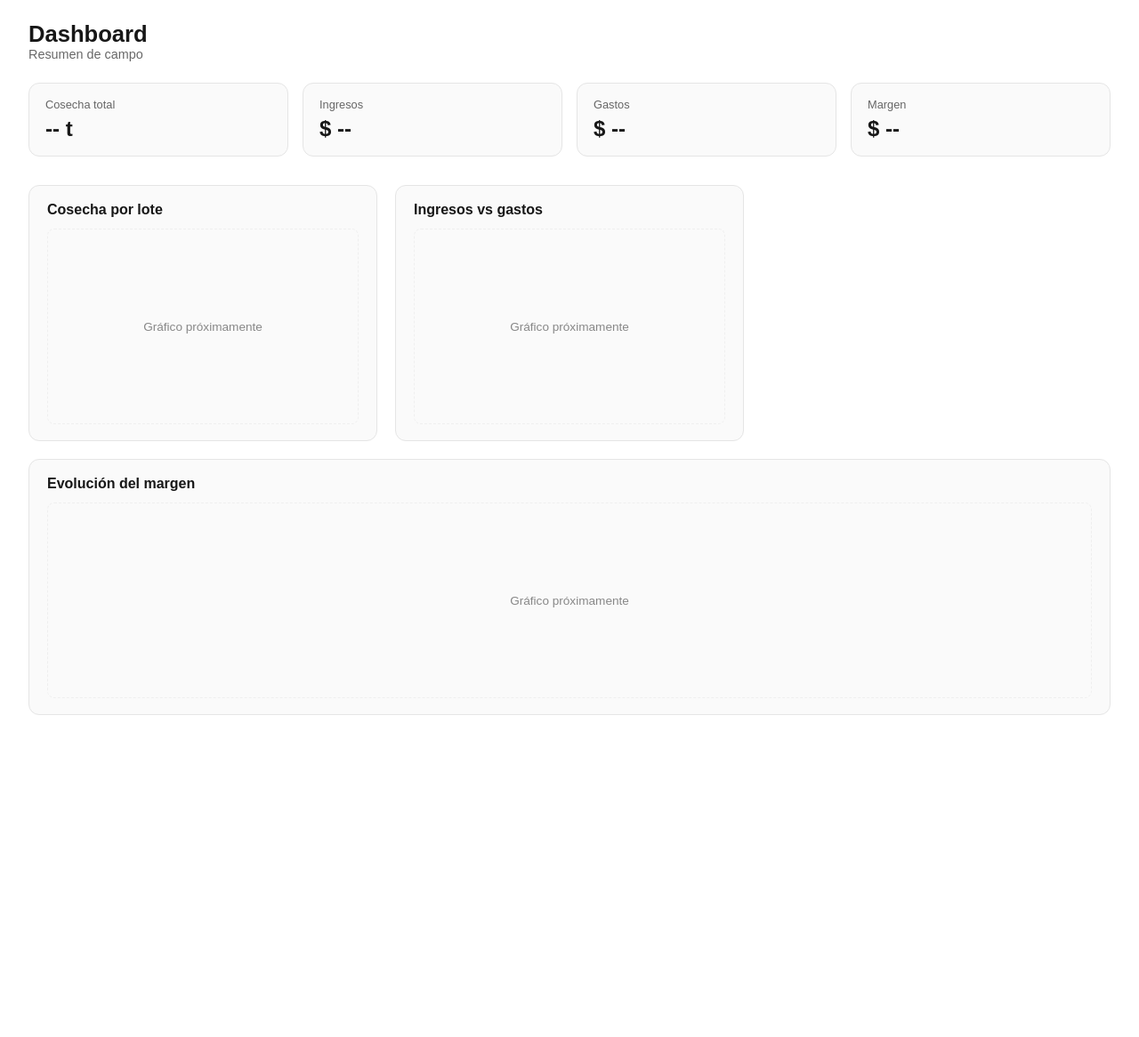
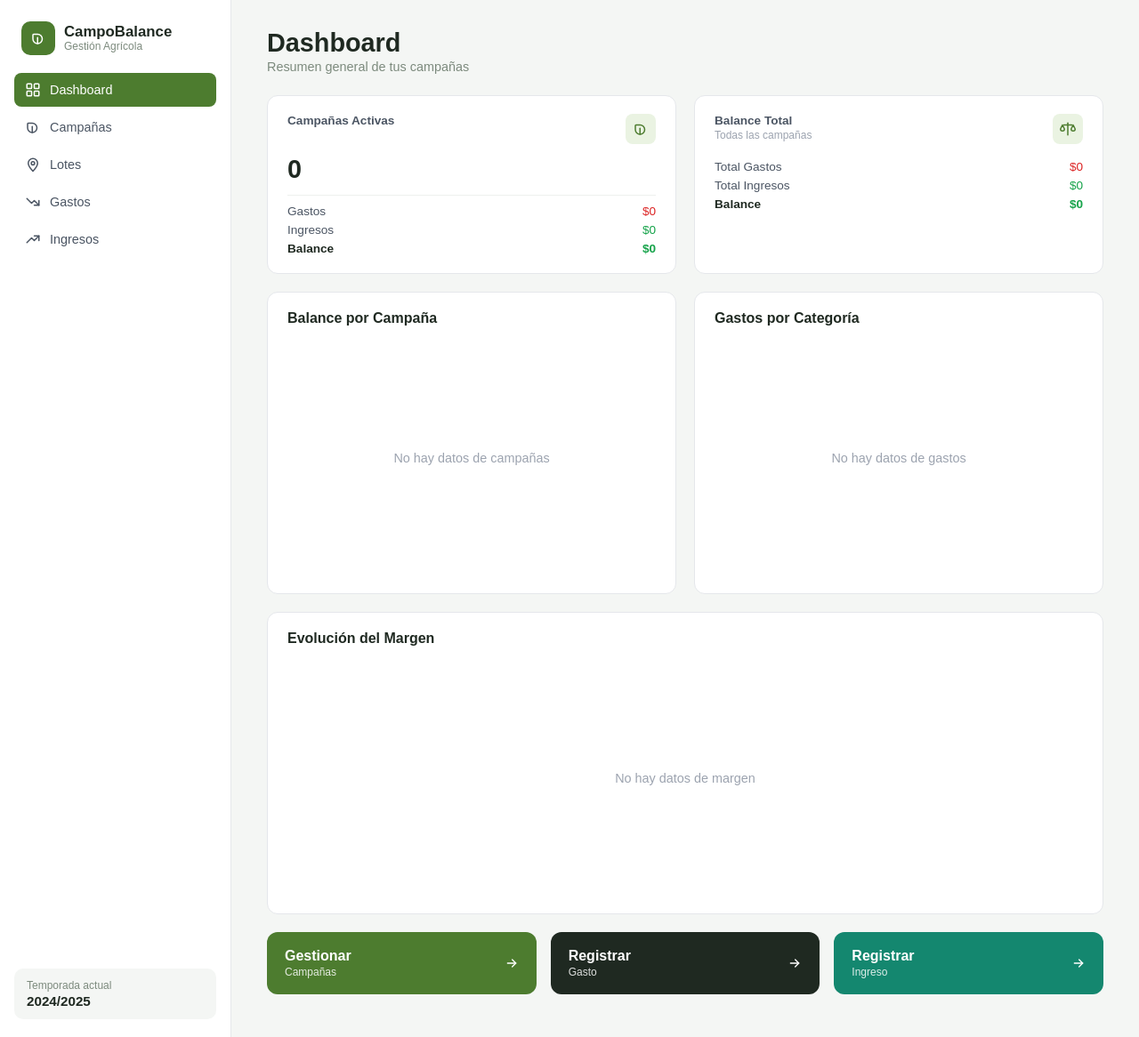
Before and after one commit to JuanDelPozo412/agroapp, a Next.js app in the folder frontend/: page /dashboard in a window 1280 px wide. Shown: the whole page at 89% size. Before the commit the page ends 852 px from the top, so only its background shows below. Built offline with nearby package versions, Linux system fonts and the light colour scheme.

Commit message:
Update Dashboard

```diff
--- /dev/null
+++ b/frontend/src/app/dashboard/layout.js
@@ -0,0 +1,106 @@
+import styles from "./layout.module.css";
+
+const navItems = [
+  { label: "Dashboard", active: true, icon: "grid" },
+  { label: "Campañas", icon: "leaf" },
+  { label: "Lotes", icon: "pin" },
+  { label: "Gastos", icon: "down" },
+  { label: "Ingresos", icon: "up" },
+];
+
+function NavIcon({ name }) {
+  const props = {
+    width: 18,
+    height: 18,
+    viewBox: "0 0 24 24",
+    fill: "none",
+    stroke: "currentColor",
+    strokeWidth: 2,
+    strokeLinecap: "round",
+    strokeLinejoin: "round",
+  };
+
+  switch (name) {
+    case "grid":
+      return (
+        <svg {...props}>
+          <rect x="3" y="3" width="7" height="7" rx="1" />
+          <rect x="14" y="3" width="7" height="7" rx="1" />
+          <rect x="3" y="14" width="7" height="7" rx="1" />
+          <rect x="14" y="14" width="7" height="7" rx="1" />
+        </svg>
+      );
+    case "leaf":
+      return (
+        <svg {...props}>
+          <path d="M11 20A7 7 0 0 1 4 13V7a1 1 0 0 1 1-1h6a7 7 0 0 1 7 7 7 7 0 0 1-7 7Z" />
+          <path d="M11 20v-9" />
+        </svg>
+      );
+    case "pin":
+      return (
+        <svg {...props}>
+          <path d="M12 22s7-7.5 7-12a7 7 0 0 0-14 0c0 4.5 7 12 7 12Z" />
+          <circle cx="12" cy="10" r="2.5" />
+        </svg>
+      );
+    case "down":
+      return (
+        <svg {...props}>
+          <polyline points="3 7 10 14 14 10 21 17" />
+          <polyline points="21 10 21 17 14 17" />
+        </svg>
+      );
+    case "up":
+      return (
+        <svg {...props}>
+          <polyline points="3 17 10 10 14 14 21 7" />
+          <polyline points="14 7 21 7 21 14" />
+        </svg>
+      );
+    default:
+      return null;
+  }
+}
+
+export default function DashboardLayout({ children }) {
+  return (
+    <div className={styles.shell}>
+      <aside className={styles.sidebar}>
+        <div className={styles.brand}>
+          <div className={styles.brandIcon}>
+            <NavIcon name="leaf" />
+          </div>
+          <div>
+            <div className={styles.brandName}>CampoBalance</div>
+            <div className={styles.brandSub}>Gestión Agrícola</div>
+          </div>
+        </div>
+
+        <nav className={styles.nav}>
+          {navItems.map((item) => (
+            <a
+              key={item.label}
+              href="#"
+              className={`${styles.navItem} ${
+                item.active ? styles.navItemActive : ""
+              }`}
+            >
+              <span className={styles.navIcon}>
+                <NavIcon name={item.icon} />
+              </span>
+              {item.label}
+            </a>
+          ))}
+        </nav>
+
+        <div className={styles.seasonBox}>
+          <div className={styles.seasonLabel}>Temporada actual</div>
+          <div className={styles.seasonValue}>2024/2025</div>
+        </div>
+      </aside>
+
+      <main className={styles.main}>{children}</main>
+    </div>
+  );
+}
--- /dev/null
+++ b/frontend/src/app/dashboard/layout.module.css
@@ -0,0 +1,106 @@
+.shell {
+  display: flex;
+  min-height: 100vh;
+  background: #f4f6f4;
+}
+
+.sidebar {
+  width: 260px;
+  flex-shrink: 0;
+  background: #ffffff;
+  border-right: 1px solid #e5e7eb;
+  display: flex;
+  flex-direction: column;
+  padding: 20px 16px;
+}
+
+.brand {
+  display: flex;
+  align-items: center;
+  gap: 10px;
+  padding: 4px 8px 20px;
+}
+
+.brandIcon {
+  width: 38px;
+  height: 38px;
+  border-radius: 10px;
+  background: #4d7c2f;
+  display: flex;
+  align-items: center;
+  justify-content: center;
+  color: #fff;
+  flex-shrink: 0;
+}
+
+.brandName {
+  font-size: 1.05rem;
+  font-weight: 700;
+  color: #1f2921;
+  line-height: 1.1;
+}
+
+.brandSub {
+  font-size: 0.75rem;
+  color: #7c8a7d;
+}
+
+.nav {
+  display: flex;
+  flex-direction: column;
+  gap: 4px;
+  flex: 1;
+}
+
+.navItem {
+  display: flex;
+  align-items: center;
+  gap: 10px;
+  padding: 10px 12px;
+  border-radius: 8px;
+  font-size: 0.9rem;
+  color: #4b5563;
+  font-weight: 500;
+}
+
+.navItem:hover {
+  background: #f0f2ef;
+}
+
+.navItemActive {
+  background: #4d7c2f;
+  color: #ffffff;
+}
+
+.navIcon {
+  width: 18px;
+  height: 18px;
+  flex-shrink: 0;
+  display: flex;
+  align-items: center;
+  justify-content: center;
+}
+
+.seasonBox {
+  margin-top: auto;
+  background: #f4f6f4;
+  border-radius: 10px;
+  padding: 12px 14px;
+}
+
+.seasonLabel {
+  font-size: 0.75rem;
+  color: #7c8a7d;
+  margin-bottom: 2px;
+}
+
+.seasonValue {
+  font-size: 0.95rem;
+  font-weight: 600;
+  color: #1f2921;
+}
+
+.main {
+  flex: 1;
+  min-width: 0;
+}
--- a/frontend/src/app/dashboard/page.js
+++ b/frontend/src/app/dashboard/page.js
@@ -1,49 +1,133 @@
 import styles from "./page.module.css";
 
-const stats = [
-  { label: "Cosecha total", value: "-- t" },
-  { label: "Ingresos", value: "$ --" },
-  { label: "Gastos", value: "$ --" },
-  { label: "Margen", value: "$ --" },
-];
+function LeafIcon() {
+  return (
+    <svg width="18" height="18" viewBox="0 0 24 24" fill="none" stroke="currentColor" strokeWidth="2" strokeLinecap="round" strokeLinejoin="round">
+      <path d="M11 20A7 7 0 0 1 4 13V7a1 1 0 0 1 1-1h6a7 7 0 0 1 7 7 7 7 0 0 1-7 7Z" />
+      <path d="M11 20v-9" />
+    </svg>
+  );
+}
 
-const charts = [
-  { title: "Cosecha por lote" },
-  { title: "Ingresos vs gastos" },
-  { title: "Evolución del margen", wide: true },
-];
+function ScaleIcon() {
+  return (
+    <svg width="18" height="18" viewBox="0 0 24 24" fill="none" stroke="currentColor" strokeWidth="2" strokeLinecap="round" strokeLinejoin="round">
+      <path d="M12 3v18" />
+      <path d="M6 6h12" />
+      <path d="M4 6l-3 6a3 3 0 0 0 6 0Z" />
+      <path d="M20 6l-3 6a3 3 0 0 0 6 0Z" />
+    </svg>
+  );
+}
+
+function ArrowIcon() {
+  return (
+    <svg width="16" height="16" viewBox="0 0 24 24" fill="none" stroke="currentColor" strokeWidth="2" strokeLinecap="round" strokeLinejoin="round">
+      <path d="M5 12h14" />
+      <path d="M13 6l6 6-6 6" />
+    </svg>
+  );
+}
 
 export default function Dashboard() {
   return (
     <div className={styles.page}>
       <header className={styles.header}>
-        <div>
-          <h1 className={styles.title}>Dashboard</h1>
-          <p className={styles.subtitle}>Resumen de campo</p>
-        </div>
+        <h1 className={styles.title}>Dashboard</h1>
+        <p className={styles.subtitle}>Resumen general de tus campañas</p>
       </header>
 
-      <section className={styles.statsGrid}>
-        {stats.map((stat) => (
-          <div key={stat.label} className={styles.statCard}>
-            <div className={styles.statLabel}>{stat.label}</div>
-            <div className={styles.statValue}>{stat.value}</div>
+      <section className={styles.summaryGrid}>
+        <div className={styles.summaryCard}>
+          <div className={styles.summaryTop}>
+            <div>
+              <div className={styles.summaryLabel}>Campañas Activas</div>
+            </div>
+            <div className={styles.summaryIcon}>
+              <LeafIcon />
+            </div>
           </div>
-        ))}
+          <div className={styles.summaryValue}>0</div>
+          <div className={styles.summaryRows}>
+            <div className={styles.summaryRow}>
+              <span>Gastos</span>
+              <span className={styles.neg}>$0</span>
+            </div>
+            <div className={styles.summaryRow}>
+              <span>Ingresos</span>
+              <span className={styles.pos}>$0</span>
+            </div>
+            <div className={`${styles.summaryRow} ${styles.total}`}>
+              <span>Balance</span>
+              <span className={styles.pos}>$0</span>
+            </div>
+          </div>
+        </div>
+
+        <div className={styles.summaryCard}>
+          <div className={styles.summaryTop}>
+            <div>
+              <div className={styles.summaryLabel}>Balance Total</div>
+              <div className={styles.summarySub}>Todas las campañas</div>
+            </div>
+            <div className={styles.summaryIcon}>
+              <ScaleIcon />
+            </div>
+          </div>
+          <div className={styles.summaryRows} style={{ borderTop: "none", marginTop: 8 }}>
+            <div className={styles.summaryRow}>
+              <span>Total Gastos</span>
+              <span className={styles.neg}>$0</span>
+            </div>
+            <div className={styles.summaryRow}>
+              <span>Total Ingresos</span>
+              <span className={styles.pos}>$0</span>
+            </div>
+            <div className={`${styles.summaryRow} ${styles.total}`}>
+              <span>Balance</span>
+              <span className={styles.pos}>$0</span>
+            </div>
+          </div>
+        </div>
       </section>
 
       <section className={styles.chartsGrid}>
-        {charts.map((chart) => (
-          <div
-            key={chart.title}
-            className={`${styles.chartCard} ${chart.wide ? styles.wide : ""}`}
-          >
-            <div className={styles.chartHeader}>
-              <h2 className={styles.chartTitle}>{chart.title}</h2>
-            </div>
-            <div className={styles.chartPlaceholder}>Gráfico próximamente</div>
+        <div className={styles.chartCard}>
+          <h2 className={styles.chartTitle}>Balance por Campaña</h2>
+          <div className={styles.chartPlaceholder}>No hay datos de campañas</div>
+        </div>
+        <div className={styles.chartCard}>
+          <h2 className={styles.chartTitle}>Gastos por Categoría</h2>
+          <div className={styles.chartPlaceholder}>No hay datos de gastos</div>
+        </div>
+        <div className={`${styles.chartCard} ${styles.chartWide}`}>
+          <h2 className={styles.chartTitle}>Evolución del Margen</h2>
+          <div className={styles.chartPlaceholder}>No hay datos de margen</div>
+        </div>
+      </section>
+
+      <section className={styles.actionsGrid}>
+        <a href="#" className={`${styles.actionButton} ${styles.actionGreen}`}>
+          <div className={styles.actionLabel}>
+            <span>Gestionar</span>
+            <small>Campañas</small>
           </div>
-        ))}
+          <ArrowIcon />
+        </a>
+        <a href="#" className={`${styles.actionButton} ${styles.actionDark}`}>
+          <div className={styles.actionLabel}>
+            <span>Registrar</span>
+            <small>Gasto</small>
+          </div>
+          <ArrowIcon />
+        </a>
+        <a href="#" className={`${styles.actionButton} ${styles.actionTeal}`}>
+          <div className={styles.actionLabel}>
+            <span>Registrar</span>
+            <small>Ingreso</small>
+          </div>
+          <ArrowIcon />
+        </a>
       </section>
     </div>
   );
--- a/frontend/src/app/dashboard/page.module.css
+++ b/frontend/src/app/dashboard/page.module.css
@@ -1,93 +1,175 @@
 .page {
-  min-height: 100%;
-  padding: 24px 32px 48px;
+  padding: 32px 40px 48px;
 }
 
 .header {
-  display: flex;
-  align-items: baseline;
-  justify-content: space-between;
-  flex-wrap: wrap;
-  gap: 8px;
   margin-bottom: 24px;
 }
 
 .title {
-  font-size: 1.6rem;
+  font-size: 1.8rem;
   font-weight: 700;
+  color: #1f2921;
 }
 
 .subtitle {
   font-size: 0.9rem;
-  opacity: 0.65;
+  color: #7c8a7d;
+  margin-top: 2px;
 }
 
-.statsGrid {
+.summaryGrid {
   display: grid;
-  grid-template-columns: repeat(auto-fit, minmax(180px, 1fr));
-  gap: 16px;
-  margin-bottom: 32px;
+  grid-template-columns: repeat(auto-fit, minmax(320px, 1fr));
+  gap: 20px;
+  margin-bottom: 20px;
 }
 
-.statCard {
-  border: 1px solid var(--card-border);
+.summaryCard {
+  background: #ffffff;
+  border: 1px solid #e5e7eb;
   border-radius: 12px;
-  padding: 16px 18px;
-  background: var(--card-bg);
+  padding: 20px 22px;
 }
 
-.statLabel {
-  font-size: 0.8rem;
-  opacity: 0.65;
-  margin-bottom: 6px;
+.summaryTop {
+  display: flex;
+  align-items: flex-start;
+  justify-content: space-between;
 }
 
-.statValue {
-  font-size: 1.5rem;
+.summaryLabel {
+  font-size: 0.85rem;
+  color: #4b5563;
+  font-weight: 600;
+}
+
+.summarySub {
+  font-size: 0.75rem;
+  color: #9ca3af;
+  margin-top: 2px;
+}
+
+.summaryIcon {
+  width: 34px;
+  height: 34px;
+  border-radius: 8px;
+  background: #eaf3e2;
+  color: #4d7c2f;
+  display: flex;
+  align-items: center;
+  justify-content: center;
+  flex-shrink: 0;
+}
+
+.summaryValue {
+  font-size: 1.8rem;
   font-weight: 700;
+  color: #1f2921;
+  margin: 12px 0 12px;
+}
+
+.summaryRows {
+  border-top: 1px solid #eef0ee;
+  padding-top: 10px;
+  display: flex;
+  flex-direction: column;
+  gap: 6px;
+}
+
+.summaryRow {
+  display: flex;
+  justify-content: space-between;
+  font-size: 0.85rem;
+  color: #4b5563;
+}
+
+.summaryRow.total {
+  font-weight: 700;
+  color: #1f2921;
+}
+
+.neg {
+  color: #dc2626;
+}
+
+.pos {
+  color: #16a34a;
 }
 
 .chartsGrid {
   display: grid;
   grid-template-columns: repeat(auto-fit, minmax(320px, 1fr));
   gap: 20px;
+  margin-bottom: 20px;
 }
 
 .chartCard {
-  border: 1px solid var(--card-border);
+  background: #ffffff;
+  border: 1px solid #e5e7eb;
   border-radius: 12px;
-  padding: 18px 20px;
-  background: var(--card-bg);
+  padding: 20px 22px;
+  min-height: 340px;
   display: flex;
   flex-direction: column;
-  gap: 12px;
 }
 
-.chartCard.wide {
+.chartWide {
   grid-column: 1 / -1;
-}
-
-.chartHeader {
-  display: flex;
-  align-items: center;
-  justify-content: space-between;
 }
 
 .chartTitle {
   font-size: 1rem;
-  font-weight: 600;
+  font-weight: 700;
+  color: #1f2921;
+  margin-bottom: 16px;
 }
 
 .chartPlaceholder {
   flex: 1;
-  min-height: 220px;
-  border: 1px dashed var(--card-border);
-  border-radius: 8px;
   display: flex;
   align-items: center;
   justify-content: center;
-  font-size: 0.85rem;
-  opacity: 0.5;
-  text-align: center;
-  padding: 12px;
+  color: #9ca3af;
+  font-size: 0.9rem;
 }
+
+.actionsGrid {
+  display: grid;
+  grid-template-columns: repeat(auto-fit, minmax(220px, 1fr));
+  gap: 16px;
+}
+
+.actionButton {
+  display: flex;
+  align-items: center;
+  justify-content: space-between;
+  padding: 18px 20px;
+  border-radius: 12px;
+  color: #ffffff;
+  font-weight: 600;
+}
+
+.actionLabel {
+  display: flex;
+  flex-direction: column;
+  gap: 2px;
+}
+
+.actionLabel small {
+  font-weight: 400;
+  opacity: 0.85;
+  font-size: 0.75rem;
+}
+
+.actionGreen {
+  background: #4d7c2f;
+}
+
+.actionDark {
+  background: #1f2921;
+}
+
+.actionTeal {
+  background: #14876f;
+}
```
